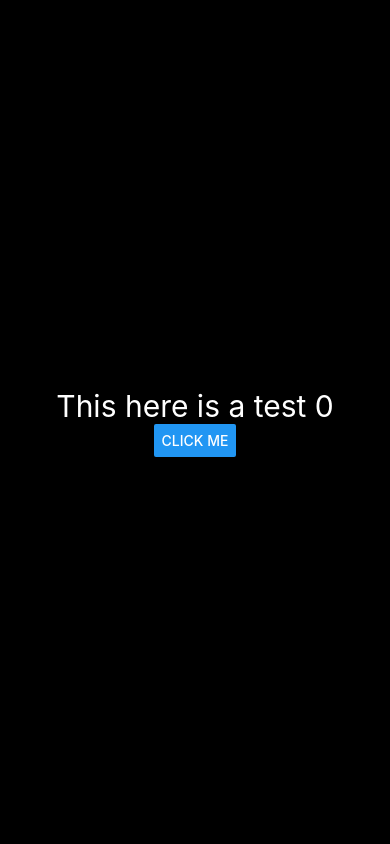
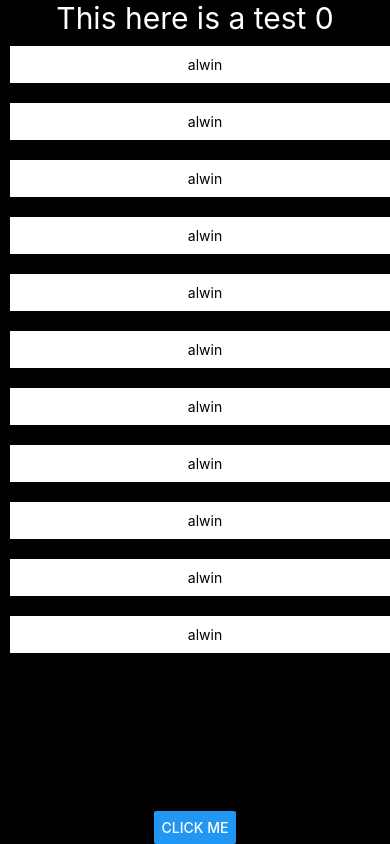
Before and after one commit to alwinsDen/react_native_learning, a React Native app: screen / in a window 390 px wide. Built offline with nearby package versions, Linux system fonts and the light colour scheme.

Commit message:
scroll view and refreshcontroll

```diff
--- a/App.js
+++ b/App.js
@@ -1,20 +1,59 @@
-import React,{useState} from "react"
-import {StyleSheet, Text, View, Button, Linking} from "react-native"
+import React, {useState} from "react"
+import {Button, RefreshControl, ScrollView, Text, View} from "react-native"
+import styles from "./styles/styles";
 
 const App = () => {
     const [sample, setSample] = useState(0)
+    const [refreshState, setRefreshState] = useState(false);
+    const testCases = [
+        {key: 0, name: "alwin"},
+        {key: 1, name: "alwin"},
+        {key: 2, name: "alwin"},
+        {key: 3, name: "alwin"},
+        {key: 4, name: "alwin"},
+        {key: 5, name: "alwin"},
+        {key: 6, name: "alwin"},
+        {key: 7, name: "alwin"},
+        {key: 8, name: "alwin"},
+        {key: 9, name: "alwin"},
+        {key: 10, name: "alwin"}
+    ]
     return (
         <View style={styles.mainView}>
             <Text style={styles.text}
             >
                 This here is a test {sample}
             </Text>
+            <ScrollView
+                horizontal={false}
+                refreshControl={
+                    <RefreshControl
+                        refreshing={refreshState}
+                        onRefresh={(e) => {
+                            setRefreshState(!refreshState)
+                        }
+                        }
+                    />
+                }
+                style={{
+                    width: "100%"
+                }}>
+                {
+                    testCases.map((item, index) => {
+                        return <Text
+                            key={item.key}
+                            style={styles.loopText}
+                        >{item.name}</Text>
+                    })
+                }
+            </ScrollView>
             <Button
                 style={styles.button}
                 title={"CLick me"}
-                onPress={()=> {
+                accessibilityLabel={"Click here for details"}
+                onPress={() => {
                     // Linking.openURL("https://www.instagram.com/");
-                    setSample(data=>(data+1));
+                    setSample(data => (data + 1));
                 }}
             >
             </Button>
@@ -23,23 +62,4 @@ const App = () => {
 }
 
 
-const styles = StyleSheet.create({
-    mainView: {
-        backgroundColor: "#000000",
-        display: "flex",
-        height: "100%",
-        justifyContent: "center",
-        alignItems: "center"
-    },
-    text: {
-        color: "#ffffff",
-        fontSize: 30
-    },
-    button: {
-        backgroundColor: "#d2d2d2",
-        padding: "1",
-        margin:"10"
-    }
-})
-
 export default App;
--- /dev/null
+++ b/styles/styles.js
@@ -0,0 +1,28 @@
+import {StyleSheet} from "react-native";
+
+const styles = StyleSheet.create({
+    mainView: {
+        backgroundColor: "#000000",
+        display: "flex",
+        height: "100%",
+        alignItems: "center"
+    },
+    text: {
+        color: "#ffffff",
+        fontSize: 30
+    },
+    button: {
+        backgroundColor: "#d2d2d2",
+        padding: "1",
+        margin:"10"
+    },
+    loopText:{
+        backgroundColor:"#ffffff",
+        margin:10,
+        padding:10,
+        width:"100%",
+        textAlign:"center"
+    }
+})
+
+export default styles
```
